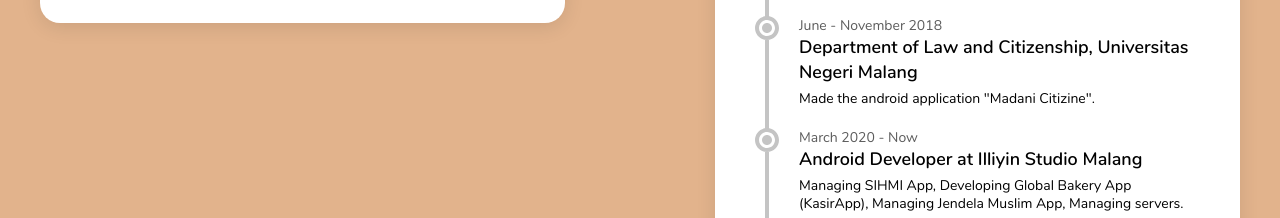
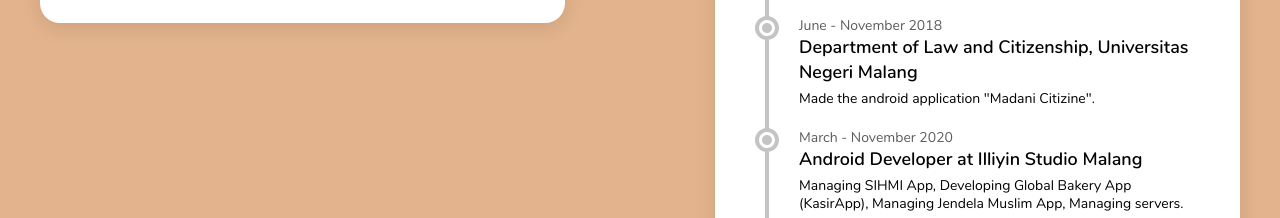
Before and after one commit to mbaguszulmi/mbaguszulmi.github.io, a React (Create React App) app: page /#/about in a window 1280 px wide. Shown: the part 1800-2018 px from the top of the page. Built offline with nearby package versions, Linux system fonts and the light colour scheme.

Commit message:
chore(about): update experiences

```diff
--- a/src/pages/about.js
+++ b/src/pages/about.js
@@ -207,7 +207,7 @@ class About extends Component {
                                 </div>
 
                                 <div className="experience">
-                                    <div className="date">March 2020 - Now</div>
+                                    <div className="date">March - November 2020</div>
                                     <div className="experience-place">Android Developer at Illiyin Studio Malang</div>
                                     <div className="experience-description">Managing SIHMI App, Developing Global Bakery App (KasirApp), Managing Jendela Muslim App, Managing servers.</div>
                                 </div>
```
